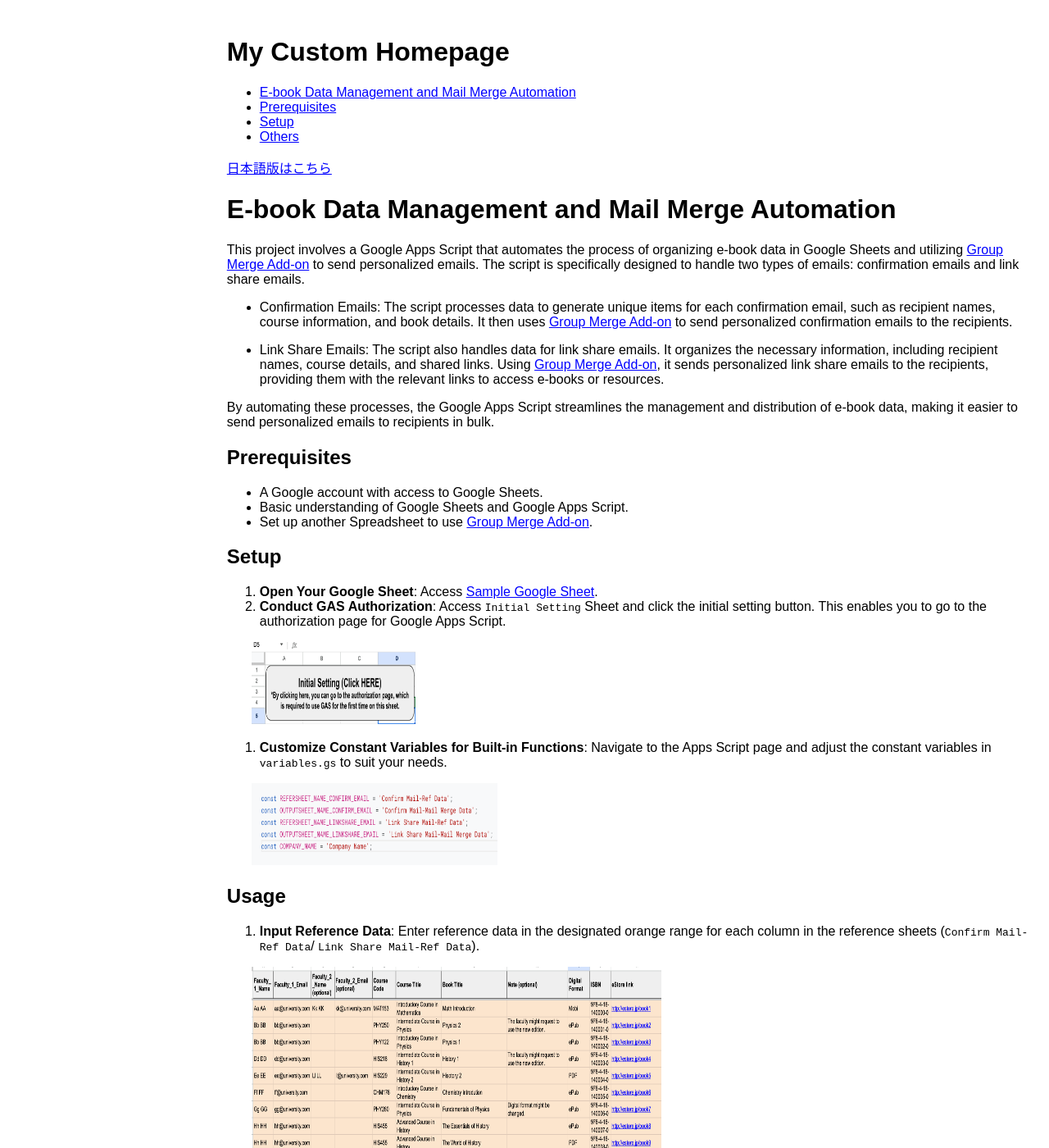
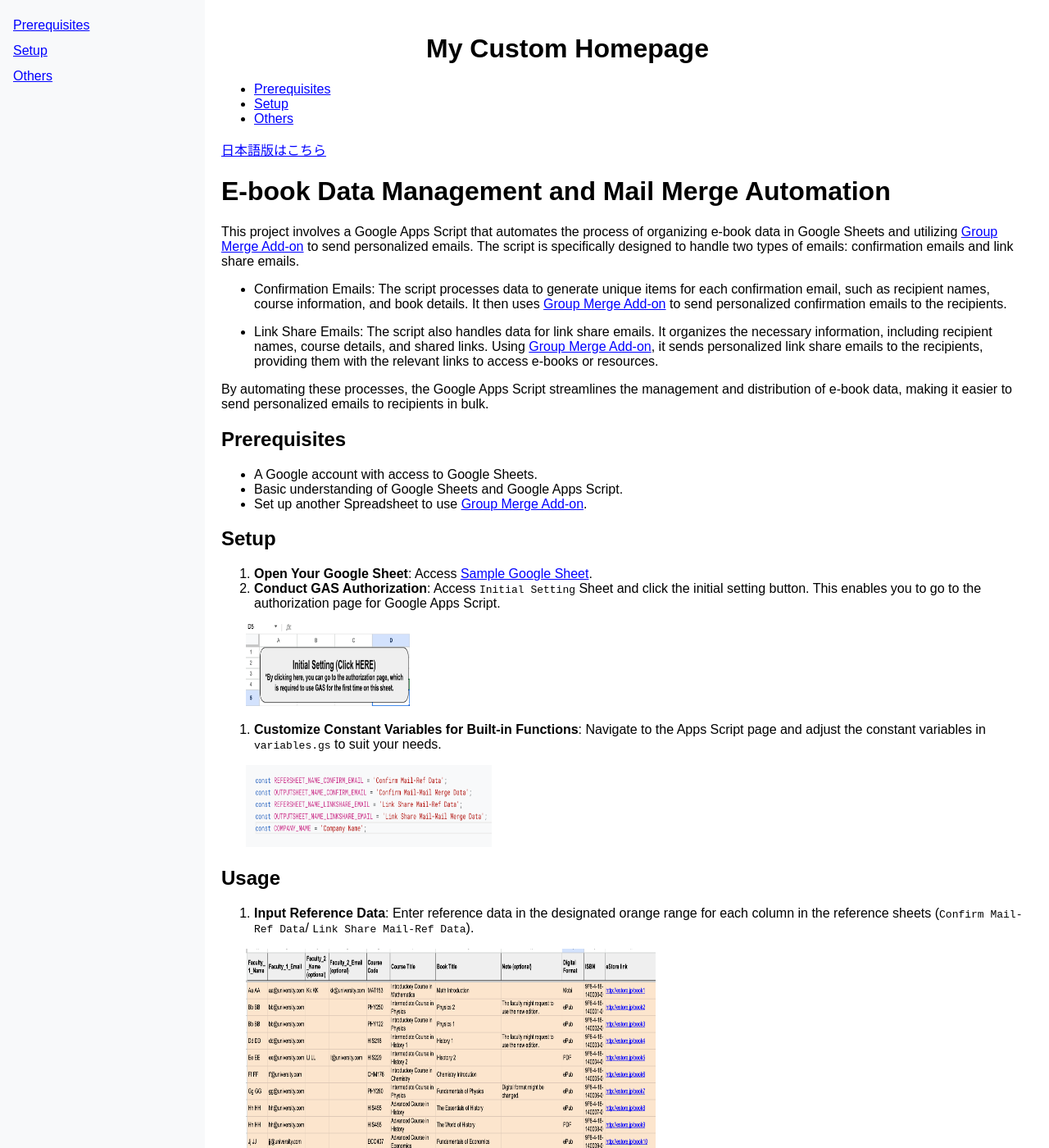
Before and after one commit to tsato21/book-data-organizer, a Jekyll site: the page built from docs/index.md, in a window 1280 px wide and 1400 px high. Shown: the whole window at 82% size. Built offline with Jekyll 4.4.1, drawn with Linux system fonts in a browser that asks for light colours.

Commit message:
Modify the home page files

```diff
--- a/docs/_layouts/custom-header.html
+++ b/docs/_layouts/custom-header.html
@@ -5,30 +5,21 @@
   <title>{{ page.title }}</title>
   <link rel="stylesheet" href="{{ '/assets/css/style.css' | prepend: site.baseurl }}">
   <style>
-    body {
-      font-family: Arial, sans-serif;
-    }
-    a {
-      color: blue;
-    }
-    #table-of-contents {
-      overflow-y: auto;
-      height: 100vh; /* Adjust height as needed */
-      width: 20%; /* Adjust width as needed */
-      position: fixed;
-      left: 0;
-      top: 0;
-      bottom: 0;
-    }
-    #main-content {
-      margin-left: 20%; /* Adjust based on the width of the ToC */
-    }
+    /* Additional in-document styles if needed */
   </style>
 </head>
 <body>
-  <div id="table-of-contents">
-    <!-- Your table of contents goes here -->
+  <div id="table-of-contents" class="sidebar">
+    <!-- Here you will include your table of contents -->
+    <!-- This could be automated with Jekyll plugins or manually written -->
+    <!-- Example for manual ToC -->
+    <ul>
+      <li><a href="#prerequisites">Prerequisites</a></li>
+      <li><a href="#setup">Setup</a></li>
+      <li><a href="#others">Others</a></li>
+    </ul>
   </div>
+
   <div id="main-content">
     <header>
       <h1>{{ page.title }}</h1>
--- a/docs/assets/css/style.css
+++ b/docs/assets/css/style.css
@@ -1,5 +1,6 @@
 body {
   font-family: Arial, sans-serif;
+  margin: 0; /* Reset default margin */
 }
 
 a {
@@ -12,13 +13,36 @@ a {
   left: 0;
   top: 0;
   bottom: 0;
-  width: 250px; /* Or whatever width you prefer */
+  width: 250px; /* Width of the ToC */
+  background-color: #f8f9fa; /* Background color for ToC */
   padding: 1em;
+  box-sizing: border-box; /* Include padding in the width calculation */
 }
 
 #main-content {
-  margin-left: 250px; /* This should match the width of the ToC */
-  padding: 1em;
+  margin-left: 250px; /* Margin to accommodate the width of the ToC */
+  padding: 20px; /* Padding for the main content */
+}
+
+/* Style the header to match the main content area */
+header {
+  padding-left: 250px; /* This should match the ToC width if you want it aligned with the main content */
+}
+
+/* Adjust the footer to match the main content area as well */
+footer {
+  padding-left: 250px; /* This should match the ToC width */
+}
+
+/* Optional: Style the list within the ToC for better appearance */
+#table-of-contents ul {
+  list-style-type: none; /* Removes default list styling */
+  padding: 0;
+  margin: 0;
+}
+
+#table-of-contents li {
+  padding: 0.4em 0; /* Add some padding to each list item for spacing */
 }
 
 /* Add additional styles as needed */
--- a/docs/index.md
+++ b/docs/index.md
@@ -2,7 +2,6 @@
 layout: custom-header
 title: My Custom Homepage
 ---
-- [E-book Data Management and Mail Merge Automation](#e-book-data-management-and-mail-merge-automation)
 - [Prerequisites](#prerequisites)
 - [Setup](#setup)
 - [Others](#others)
```
